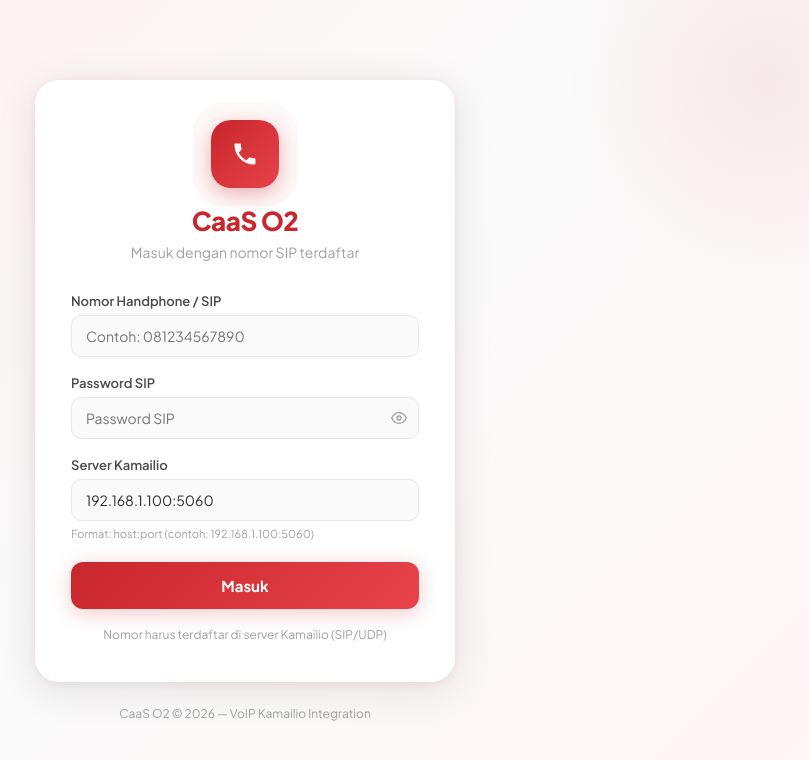
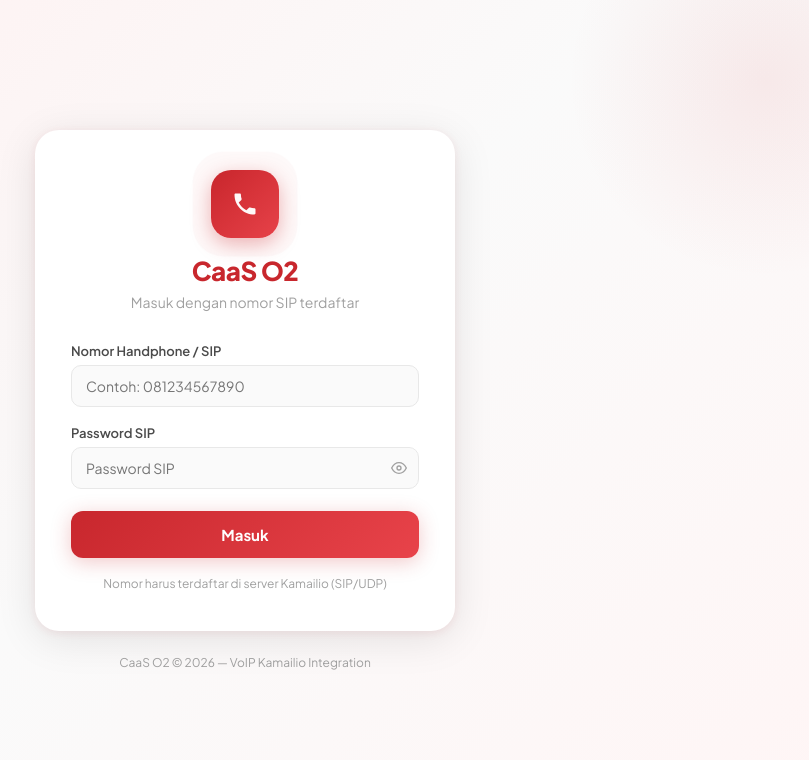
Before and after one commit to zona-0/VoIP-Integration, a React (Vite) app in the folder frontend/: page /login in a window 1280 px wide. Shown: the top 760 px of the page, without its empty margins (395-1204 px from the left). Built offline with nearby package versions, Linux system fonts and the light colour scheme; no server answers.

Commit message:
fix: hapus server kamailio dari login, fix updated_at

```diff
--- a/frontend/src/pages/LoginPage.jsx
+++ b/frontend/src/pages/LoginPage.jsx
@@ -4,7 +4,7 @@
 
 export default function LoginPage() {
   const navigate = useNavigate();
-  const [form, setForm]     = useState({ number: '', password: '', server: '192.168.1.100:5060' });
+  const [form, setForm]     = useState({ number: '', password: '' });
   const [loading, setLoading] = useState(false);
   const [error, setError]   = useState('');
   const [showPass, setShowPass] = useState(false);
@@ -62,13 +62,6 @@
             </div>
           </div>
 
-          <div style={s.field}>
-            <label style={s.label}>Server Kamailio</label>
-            <input name="server" type="text" value={form.server}
-              onChange={onChange} onKeyDown={onEnter} style={s.input} />
-            <span style={s.hint}>Format: host:port (contoh: 192.168.1.100:5060)</span>
-          </div>
-
           {error && (
             <div style={s.err}>
               <svg width="16" height="16" viewBox="0 0 24 24" fill="none" style={{ flexShrink: 0 }}>
```
